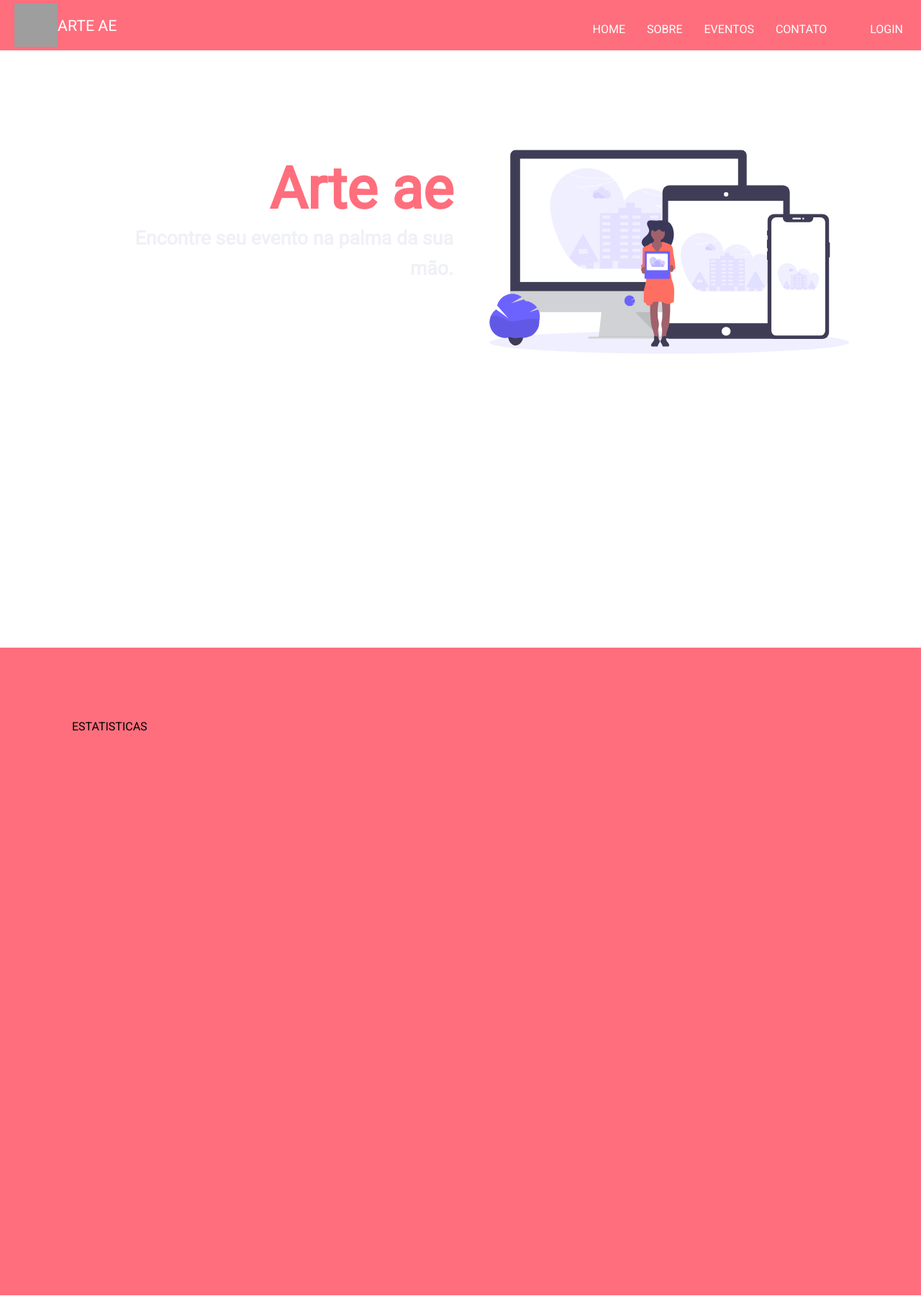
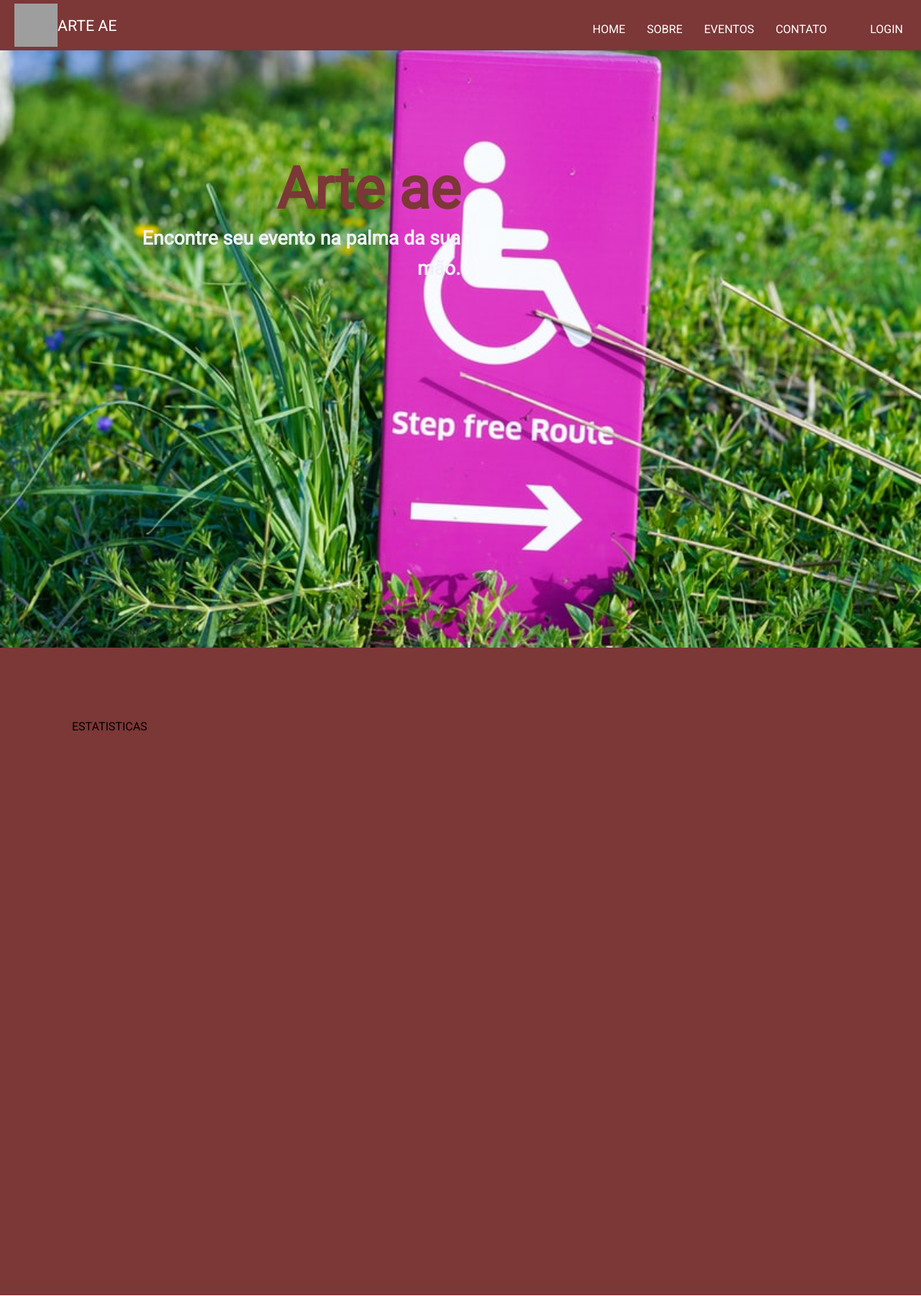
Before and after one commit to gabrdgs/Arte-ae, a Django app: page / in a window 1280 px wide. Shown: the top 1801 px of the page at 72% size. Run offline with Django 3.2, Linux system fonts and the light colour scheme; grey boxes are pictures that could not be loaded.

Commit message:
adicionando imagem no header e mudanco cor

```diff
--- a/arte_ae/static/style.css
+++ b/arte_ae/static/style.css
@@ -1,5 +1,5 @@
 :root{
-  --primaria: #ff6e7d;
+  --primaria: #7c3737;
   --cinza: #eff1f7;
   --branco: #FFFFFF;
 }
@@ -75,6 +75,10 @@ header {
   grid-area: header;
   height: 100vh;
   padding: 100px 100px 0px 100px;
+  background-image: url(../static/images/cadeirante.jpg);
+  background-size: cover;
+  background-color: rgba( 0, 0, 0, 0.5);
+
 }
 .content-header {
   display: flex;
@@ -103,6 +107,7 @@ header {
   display: flex;
   justify-content: center;
   width: 50%;
+  /* background-image: ; */
 }
 
 /* about */
--- a/arte_ae/templates/index.html
+++ b/arte_ae/templates/index.html
@@ -14,7 +14,7 @@
         <h2>Encontre seu evento na palma da sua mão.</h2>
       </div>
       <div class="item-header-img">
-        <img src="../static/images/image-header.svg" width="500" height="500">
+        <!-- <img src="../static/images/cadeirante.jpg"  width="500" height="500"> -->
       </div>
     </section>
   </header>
```
Also changed, not shown: arte_ae/static/images/cadeirante.jpg (added), arte_ae/static/images/praia.jpg (added).
